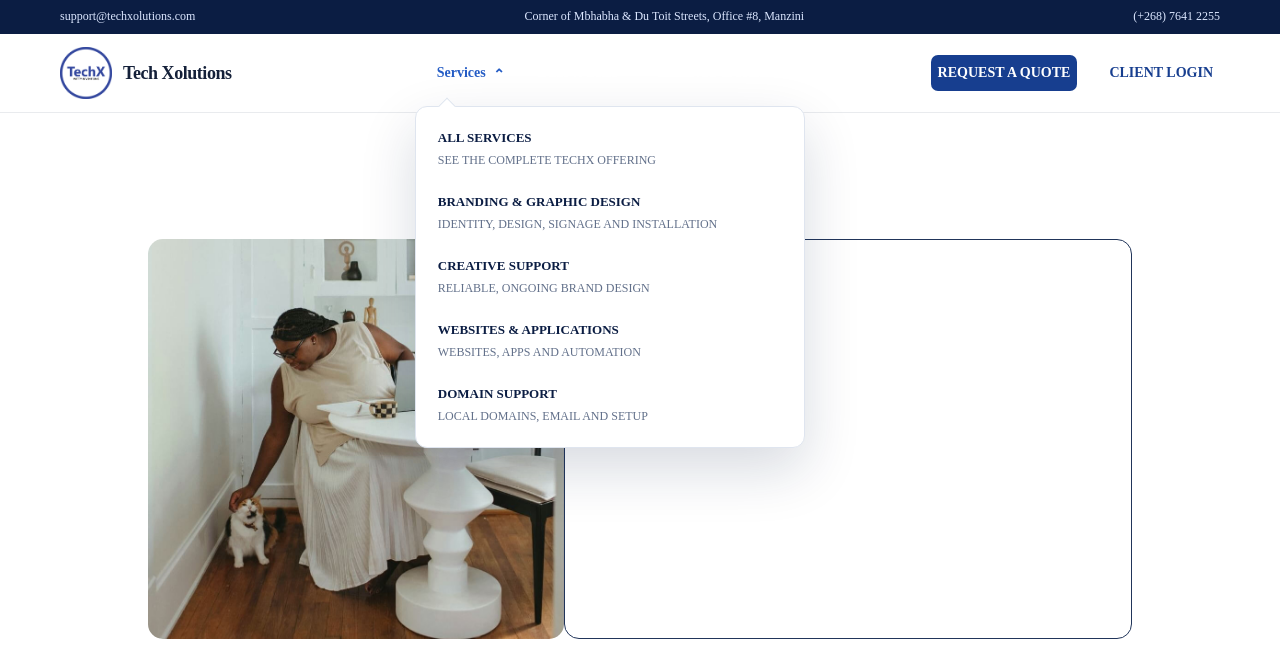
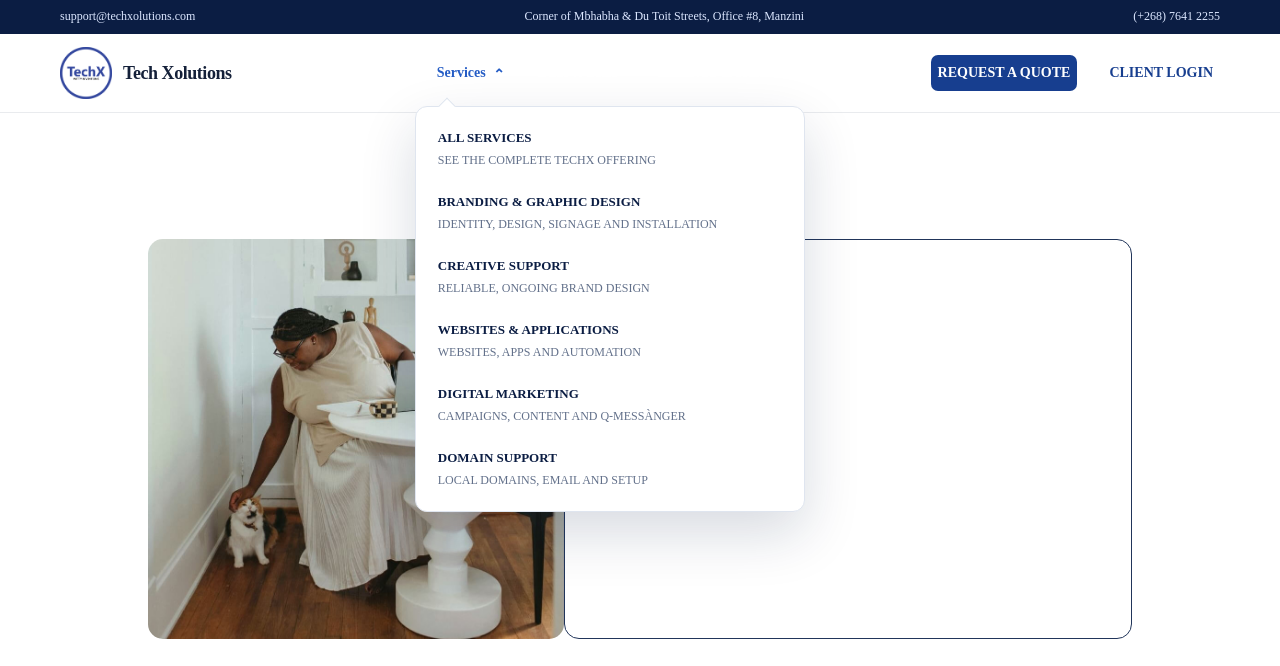
Before and after one commit to Tmazst/TechX_Repository, a Flask app: page /about in a window 1280 px wide, after a click that opens the changed part. Shown: the top 666 px of the page. Run offline with Flask 3, Linux system fonts and the light colour scheme; some web fonts are replaced.

Commit message:
Include digital marketing in services menu

```diff
--- a/templates/base.html
+++ b/templates/base.html
@@ -27,6 +27,7 @@
                         <a href="{{ url_for('graphic_design') }}"><strong>Branding &amp; Graphic Design</strong><span>Identity, design, signage and installation</span></a>
                         <a href="{{ url_for('brand_support') }}"><strong>Creative Support</strong><span>Reliable, ongoing brand design</span></a>
                         <a href="{{ url_for('web_app_dev') }}"><strong>Websites &amp; Applications</strong><span>Websites, apps and automation</span></a>
+                        <a href="/#qm"><strong>Digital Marketing</strong><span>Campaigns, content and Q-Messànger</span></a>
                         <a href="{{ url_for('domain_support') }}"><strong>Domain Support</strong><span>Local domains, email and setup</span></a>
                     </div>
                 </div>
```
